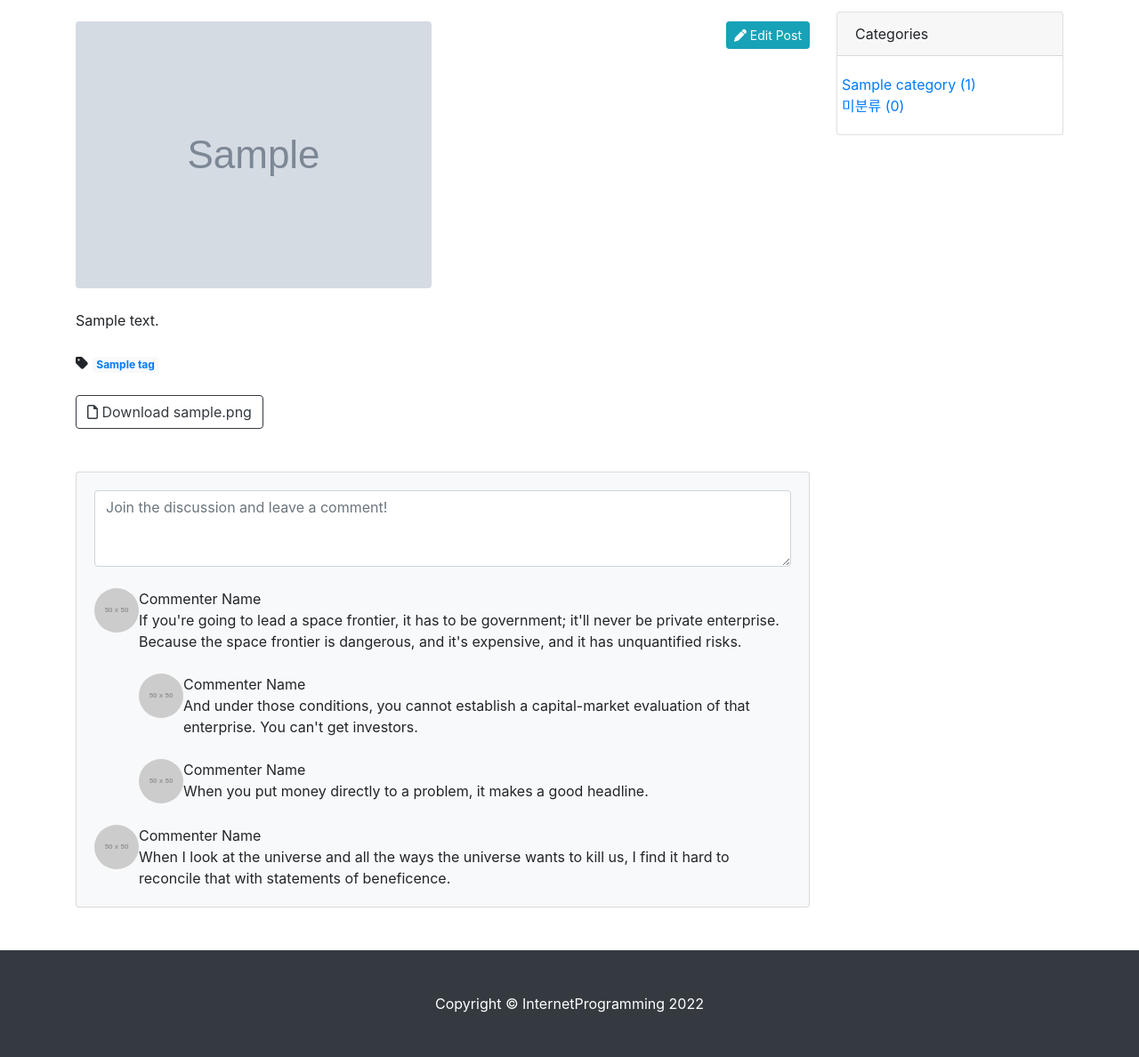
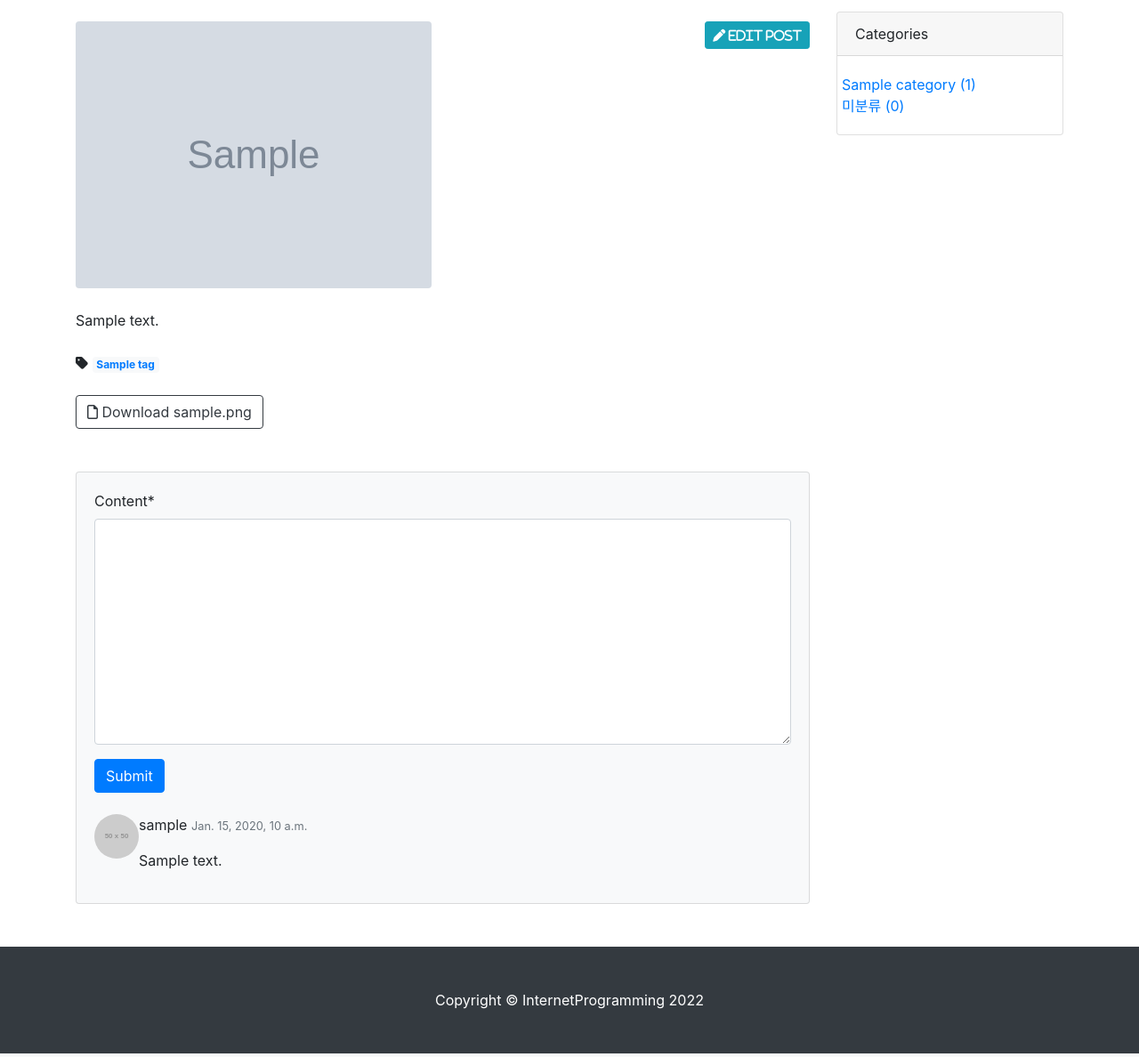
Before and after one commit to goyejinn/Django22-02, a Django app: page /blog/1/ in a window 1280 px wide. Shown: the part 196-1384 px from the top of the page at 89% size. Run offline with Django 4.2, Linux system fonts and the light colour scheme; a user stored in the database is signed in; tables that the repository leaves empty hold one stand-in row (values such as "Sample post"); grey boxes marked "Sample" are stand-in pictures; grey boxes labelled with a size stand in for pictures from a placeholder-image service; some libraries are stand-ins or nearby versions.

Commit message:
댓글 작성 폼 구현하기

```diff
--- a/blog/admin.py
+++ b/blog/admin.py
@@ -1,5 +1,5 @@
 from django.contrib import admin
-from .models import Post, Category, Tag
+from .models import Post, Category, Tag, Comment
 
 # Register your models here.
 admin.site.register(Post)
@@ -11,3 +11,5 @@ admin.site.register(Category, CategoryAdmin)
 class TagAdmin(admin.ModelAdmin) :
     prepopulated_fields = {'slug' : ('name', )}
 admin.site.register(Tag, TagAdmin)
+
+admin.site.register(Comment)
--- /dev/null
+++ b/blog/forms.py
@@ -0,0 +1,7 @@
+from .models import Comment
+from django import forms
+
+class CommentForm(forms.ModelForm):
+    class Meta:
+        model = Comment
+        fields = ('content', )
--- a/blog/models.py
+++ b/blog/models.py
@@ -59,3 +59,15 @@ class Post(models.Model) :
         # b.docx -> b docx
         # c.xlsx -> c xlsx
         # a.b.c.txt -> a b c txt 맨마지막요소가 확장자임
+
+class Comment(models.Model):
+    post = models.ForeignKey(Post, on_delete=models.CASCADE)
+    author = models.ForeignKey(User, on_delete=models.CASCADE)
+    content = models.TextField()
+    created_at = models.DateTimeField(auto_now_add=True)
+    modified_at = models.DateTimeField(auto_now=True)
+    def __str__(self):
+        return f'{self.author} : {self.content}'
+
+    def get_absolute_url(self):
+        return f'{self.post.get_absolute_url()}#comment-{self.pk}'
--- a/blog/templates/blog/navbar.html
+++ b/blog/templates/blog/navbar.html
@@ -57,7 +57,7 @@
                         <i class="fa-brands fa-google"></i> LogIn with Google
                       </a>
                       <a role="button" class="btn btn-outline-dark btn-block btn-sm"
-                      href="=/accounts/login/">
+                      href="/accounts/login/">
                         <i class="fa-regular fa-envelope"></i> LogIn with Email
                       </a>
                     </div>
--- a/blog/templates/blog/post_detail.html
+++ b/blog/templates/blog/post_detail.html
@@ -1,4 +1,5 @@
 {% extends 'blog/base.html' %}
+{% load crispy_forms_tags %}
 
 {% block head_title %}
     {{post.title}} - Blog
@@ -34,7 +35,7 @@
                         {% if user.is_authenticated and user == post.author %}
                              <a href="/blog/update_post/{{post.pk}}" role="button"
                                 class="btn btn-info btn-sm float-right">
-                                <i class="fas fa-pen"></i> Edit Post
+                                <i class="fas fa-pen"> Edit Post</i>
                              </a>
                         {% endif %}
                         <!-- Preview image figure-->
@@ -76,40 +77,36 @@
                         <div class="card bg-light">
                             <div class="card-body">
                                 <!-- Comment form-->
-                                <form class="mb-4"><textarea class="form-control" rows="3" placeholder="Join the discussion and leave a comment!"></textarea></form>
-                                <!-- Comment with nested comments-->
-                                <div class="d-flex mb-4">
-                                    <!-- Parent comment-->
+                                {% if user.is_authenticated %}
+                                <form class="mb-4" id="comment-form" method="post"
+                                    action="{{post.get_absolute_url}}new_comment/">
+                                    {% csrf_token %}
+                                    <div class="form-group">
+                                        {{comment_form | crispy}}
+                                    </div>
+                                    <button type="submit" class="btn btn-primary">Submit</button>
+                                </form>
+                                {% else %}
+                                <a role="button" class="btn btn-dark btn-block btn-sm" href="#"
+                                    data-toggle="modal" data-target="#loginModal">
+                                    Log in and Leave a comment
+                                </a>
+                                {% endif %}
+                                {% if post.comment_set.exists %}
+                                {% for comment in post.comment_set.iterator %}
+                                <!-- Single comment-->
+                                <div class="d-flex" id="comment-{{comment.pk}}">
                                     <div class="flex-shrink-0"><img class="rounded-circle" src="https://dummyimage.com/50x50/ced4da/6c757d.jpg" alt="..." /></div>
                                     <div class="ms-3">
-                                        <div class="fw-bold">Commenter Name</div>
-                                        If you're going to lead a space frontier, it has to be government; it'll never be private enterprise. Because the space frontier is dangerous, and it's expensive, and it has unquantified risks.
-                                        <!-- Child comment 1-->
-                                        <div class="d-flex mt-4">
-                                            <div class="flex-shrink-0"><img class="rounded-circle" src="https://dummyimage.com/50x50/ced4da/6c757d.jpg" alt="..." /></div>
-                                            <div class="ms-3">
-                                                <div class="fw-bold">Commenter Name</div>
-                                                And under those conditions, you cannot establish a capital-market evaluation of that enterprise. You can't get investors.
-                                            </div>
+                                        <div class="fw-bold">
+                                            {{comment.author.username}}
+                                            <small class="text-muted">{{comment.created_at}}</small>
                                         </div>
-                                        <!-- Child comment 2-->
-                                        <div class="d-flex mt-4">
-                                            <div class="flex-shrink-0"><img class="rounded-circle" src="https://dummyimage.com/50x50/ced4da/6c757d.jpg" alt="..." /></div>
-                                            <div class="ms-3">
-                                                <div class="fw-bold">Commenter Name</div>
-                                                When you put money directly to a problem, it makes a good headline.
-                                            </div>
-                                        </div>
+                                        <p>{{comment.content | linebreaks}}</p>
                                     </div>
                                 </div>
-                                <!-- Single comment-->
-                                <div class="d-flex">
-                                    <div class="flex-shrink-0"><img class="rounded-circle" src="https://dummyimage.com/50x50/ced4da/6c757d.jpg" alt="..." /></div>
-                                    <div class="ms-3">
-                                        <div class="fw-bold">Commenter Name</div>
-                                        When I look at the universe and all the ways the universe wants to kill us, I find it hard to reconcile that with statements of beneficence.
-                                    </div>
-                                </div>
+                                {% endfor %}
+                                {% endif %}
                             </div>
                         </div>
                     </div>
--- a/blog/urls.py
+++ b/blog/urls.py
@@ -4,6 +4,7 @@ from . import views
 urlpatterns = [ # IP주소/blog
     path('', views.PostList.as_view()),
     path('<int:pk>/', views.PostDetail.as_view()),
+    path('<int:pk>/new_comment/', views.new_comment),
     path('create_post/', views.PostCreate.as_view()),
     path('update_post/<int:pk>/', views.PostUpdate.as_view()),
     path('category/<str:slug>/', views.category_page), # IP주소/blog/category/slug
--- a/blog/views.py
+++ b/blog/views.py
@@ -4,6 +4,8 @@ from django.views.generic import ListView, DetailView, CreateView, UpdateView
 from django.contrib.auth.mixins import LoginRequiredMixin, UserPassesTestMixin
 from django.core.exceptions import PermissionDenied
 from django.utils.text import slugify
+from .forms import CommentForm
+from django.shortcuts import get_object_or_404
 
 # Create your views here.
 class PostUpdate(LoginRequiredMixin, UpdateView):
@@ -102,6 +104,7 @@ class PostDetail(DetailView):
         context = super(PostDetail, self).get_context_data()
         context['categories'] = Category.objects.all()
         context['no_category_post_count'] = Post.objects.filter(category=None).count
+        context['comment_form'] = CommentForm
         return context
 def category_page(request, slug):
     if slug == 'no_category':
@@ -130,6 +133,23 @@ def tag_page(request, slug):
     #템플릿 모델명_detail.html : post_detail.html
     # 파라미터 모델명 : post
 
+def new_comment(request, pk):
+    if request.user.is_authenticated:
+        post = get_object_or_404(Post, pk=pk)
+        if request.method == 'POST':
+            comment_form = CommentForm(request.POST)
+            if comment_form.is_valid():
+                comment = comment_form.save(commit=False)
+                comment.post = post
+                comment.author = request.user
+                comment.save()
+                return redirect(comment.get_absolute_url())
+        else: # GET
+            return redirect(post.get_absolute_url())
+    else:
+        raise PermissionDenied
+
+
 #def index(request):
 #   posts1 = Post.objects.all().order_by('-pk')
 #    return render(request, 'blog/index.html', {'posts': posts1})
```
